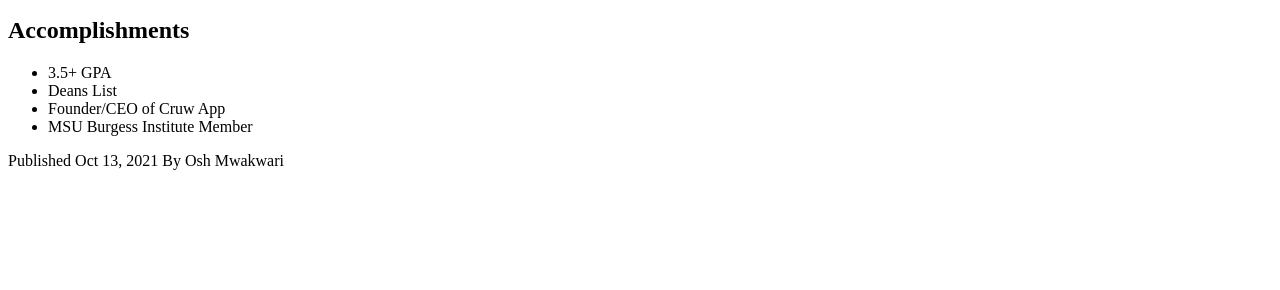
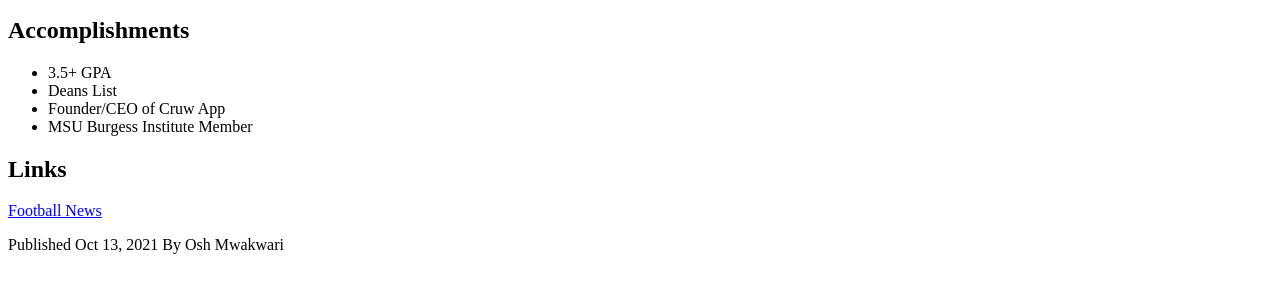
Before and after one commit to xkingosh/mi349_blog, a plain HTML site: page about.html in a window 1280 px wide. Shown: the part 236-526 px from the top of the page. Drawn offline with Linux system fonts and the light colour scheme.

Commit message:
first commit

```diff
--- a/about.html
+++ b/about.html
@@ -21,6 +21,10 @@
       <li>Founder/CEO of Cruw App</li>
       <li>MSU Burgess Institute Member</li>
   </ul>
+<h2>Links</h2>
+    <nav>
+        <p><a href="file:///C:/Users/Osh%20M/Desktop/mi349_blog/index.html">Football News</a></p>
+    </nav>
   <footer>
       <p>Published Oct 13, 2021 By Osh Mwakwari</p>
   </footer>
```
Also changed, not shown: index.html (+1 -1 lines).
